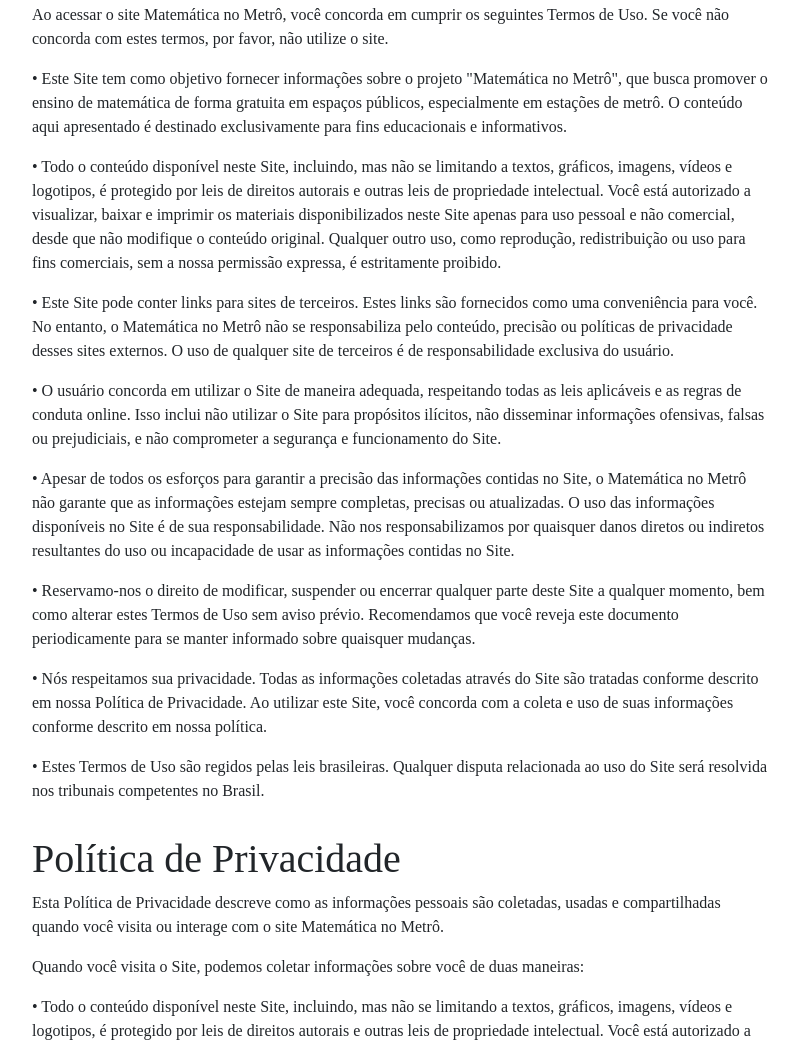
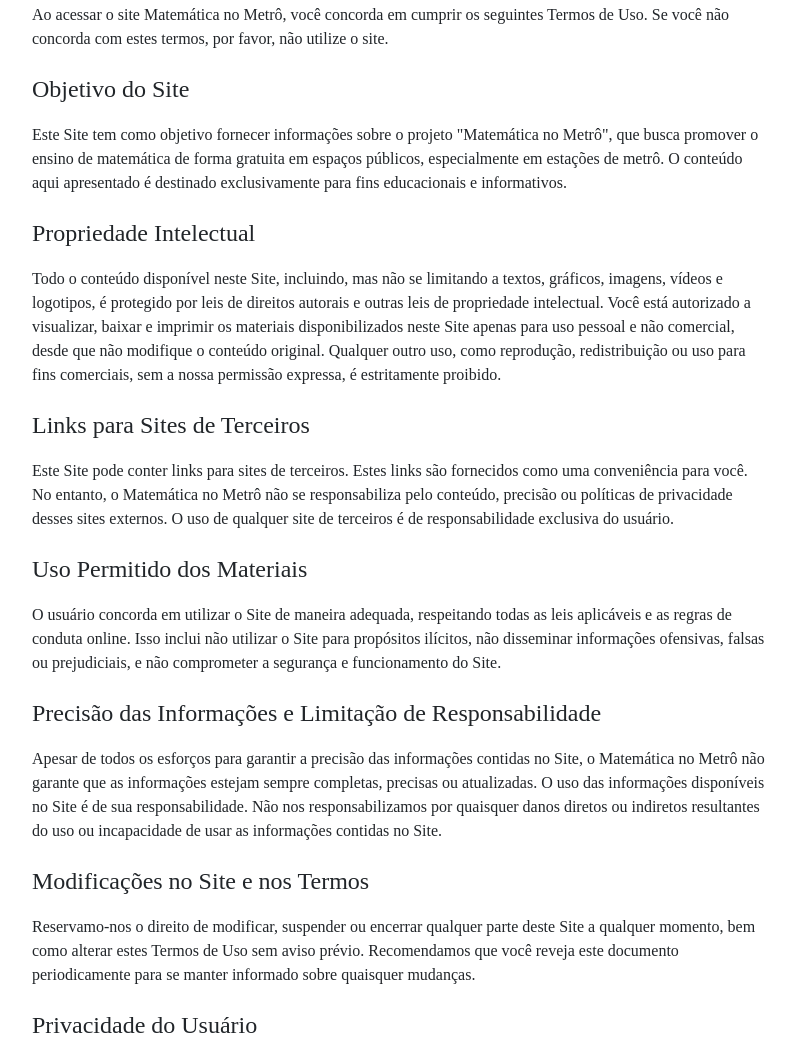
Before and after one commit to IMT-PII-2-Semestre/matematica-no-metro, a website: page project-root/html/termos-de-uso.html in a window 1280 px wide. Shown: the part 220-1266 px from the top of the page, without its empty margins (240-1039 px from the left). Drawn offline with nearby package versions, Linux system fonts and the light colour scheme.

Commit message:
update termos-de-uso
Realizada adição de subtitulos ao termos de uso

```diff
--- a/project-root/css/termos-de-uso.css
+++ b/project-root/css/termos-de-uso.css
@@ -15,7 +15,11 @@
 
 p, a{
   font-family: 'Roboto Serif', serif;
-
+}
+.terms-subtitle {
+  font-size: 1.5em;
+  font-family: 'Roboto Serif', serif;
+  margin-top: 20px;
 }
 
   header {
--- a/project-root/html/termos-de-uso.html
+++ b/project-root/html/termos-de-uso.html
@@ -66,21 +66,29 @@
                 <h1>Termos de Uso</h1>
                 <p>Ao acessar o site Matemática no Metrô, você concorda em cumprir os seguintes Termos de Uso. Se você não concorda com estes termos, por favor, não utilize o site.</p>
 
-                <p>• Este Site tem como objetivo fornecer informações sobre o projeto "Matemática no Metrô", que busca promover o ensino de matemática de forma gratuita em espaços públicos, especialmente em estações de metrô. O conteúdo aqui apresentado é destinado exclusivamente para fins educacionais e informativos.</p>
+                <p class="terms-subtitle">Objetivo do Site</p>
+                <p>Este Site tem como objetivo fornecer informações sobre o projeto "Matemática no Metrô", que busca promover o ensino de matemática de forma gratuita em espaços públicos, especialmente em estações de metrô. O conteúdo aqui apresentado é destinado exclusivamente para fins educacionais e informativos.</p>
 
-                <p>• Todo o conteúdo disponível neste Site, incluindo, mas não se limitando a textos, gráficos, imagens, vídeos e logotipos, é protegido por leis de direitos autorais e outras leis de propriedade intelectual. Você está autorizado a visualizar, baixar e imprimir os materiais disponibilizados neste Site apenas para uso pessoal e não comercial, desde que não modifique o conteúdo original. Qualquer outro uso, como reprodução, redistribuição ou uso para fins comerciais, sem a nossa permissão expressa, é estritamente proibido.</p>
+                <p class="terms-subtitle">Propriedade Intelectual</p>
+                <p>Todo o conteúdo disponível neste Site, incluindo, mas não se limitando a textos, gráficos, imagens, vídeos e logotipos, é protegido por leis de direitos autorais e outras leis de propriedade intelectual. Você está autorizado a visualizar, baixar e imprimir os materiais disponibilizados neste Site apenas para uso pessoal e não comercial, desde que não modifique o conteúdo original. Qualquer outro uso, como reprodução, redistribuição ou uso para fins comerciais, sem a nossa permissão expressa, é estritamente proibido.</p>
 
-                <p>• Este Site pode conter links para sites de terceiros. Estes links são fornecidos como uma conveniência para você. No entanto, o Matemática no Metrô não se responsabiliza pelo conteúdo, precisão ou políticas de privacidade desses sites externos. O uso de qualquer site de terceiros é de responsabilidade exclusiva do usuário.</p>
+                <p class="terms-subtitle">Links para Sites de Terceiros</p>
+                <p>Este Site pode conter links para sites de terceiros. Estes links são fornecidos como uma conveniência para você. No entanto, o Matemática no Metrô não se responsabiliza pelo conteúdo, precisão ou políticas de privacidade desses sites externos. O uso de qualquer site de terceiros é de responsabilidade exclusiva do usuário.</p>
 
-                <p>• O usuário concorda em utilizar o Site de maneira adequada, respeitando todas as leis aplicáveis e as regras de conduta online. Isso inclui não utilizar o Site para propósitos ilícitos, não disseminar informações ofensivas, falsas ou prejudiciais, e não comprometer a segurança e funcionamento do Site.</p>
+                <p class="terms-subtitle">Uso Permitido dos Materiais</p>
+                <p>O usuário concorda em utilizar o Site de maneira adequada, respeitando todas as leis aplicáveis e as regras de conduta online. Isso inclui não utilizar o Site para propósitos ilícitos, não disseminar informações ofensivas, falsas ou prejudiciais, e não comprometer a segurança e funcionamento do Site.</p>
 
-                <p>• Apesar de todos os esforços para garantir a precisão das informações contidas no Site, o Matemática no Metrô não garante que as informações estejam sempre completas, precisas ou atualizadas. O uso das informações disponíveis no Site é de sua responsabilidade. Não nos responsabilizamos por quaisquer danos diretos ou indiretos resultantes do uso ou incapacidade de usar as informações contidas no Site.</p>
+                <p class="terms-subtitle">Precisão das Informações e Limitação de Responsabilidade</p>
+                <p>Apesar de todos os esforços para garantir a precisão das informações contidas no Site, o Matemática no Metrô não garante que as informações estejam sempre completas, precisas ou atualizadas. O uso das informações disponíveis no Site é de sua responsabilidade. Não nos responsabilizamos por quaisquer danos diretos ou indiretos resultantes do uso ou incapacidade de usar as informações contidas no Site.</p>
 
-                <p>• Reservamo-nos o direito de modificar, suspender ou encerrar qualquer parte deste Site a qualquer momento, bem como alterar estes Termos de Uso sem aviso prévio. Recomendamos que você reveja este documento periodicamente para se manter informado sobre quaisquer mudanças.</p>
+                <p class="terms-subtitle">Modificações no Site e nos Termos</p>
+                <p>Reservamo-nos o direito de modificar, suspender ou encerrar qualquer parte deste Site a qualquer momento, bem como alterar estes Termos de Uso sem aviso prévio. Recomendamos que você reveja este documento periodicamente para se manter informado sobre quaisquer mudanças.</p>
 
-                <p>• Nós respeitamos sua privacidade. Todas as informações coletadas através do Site são tratadas conforme descrito em nossa Política de Privacidade. Ao utilizar este Site, você concorda com a coleta e uso de suas informações conforme descrito em nossa política.</p>
+                <p class="terms-subtitle">Privacidade do Usuário</p>
+                <p>Nós respeitamos sua privacidade. Todas as informações coletadas através do Site são tratadas conforme descrito em nossa Política de Privacidade. Ao utilizar este Site, você concorda com a coleta e uso de suas informações conforme descrito em nossa política.</p>
 
-                <p>• Estes Termos de Uso são regidos pelas leis brasileiras. Qualquer disputa relacionada ao uso do Site será resolvida nos tribunais competentes no Brasil.</p>
+                <p class="terms-subtitle">Legislação e Jurisdição Aplicáveis</p>
+                <p>Estes Termos de Uso são regidos pelas leis brasileiras. Qualquer disputa relacionada ao uso do Site será resolvida nos tribunais competentes no Brasil.</p>
             </div>
         </div>
     </div>
```
